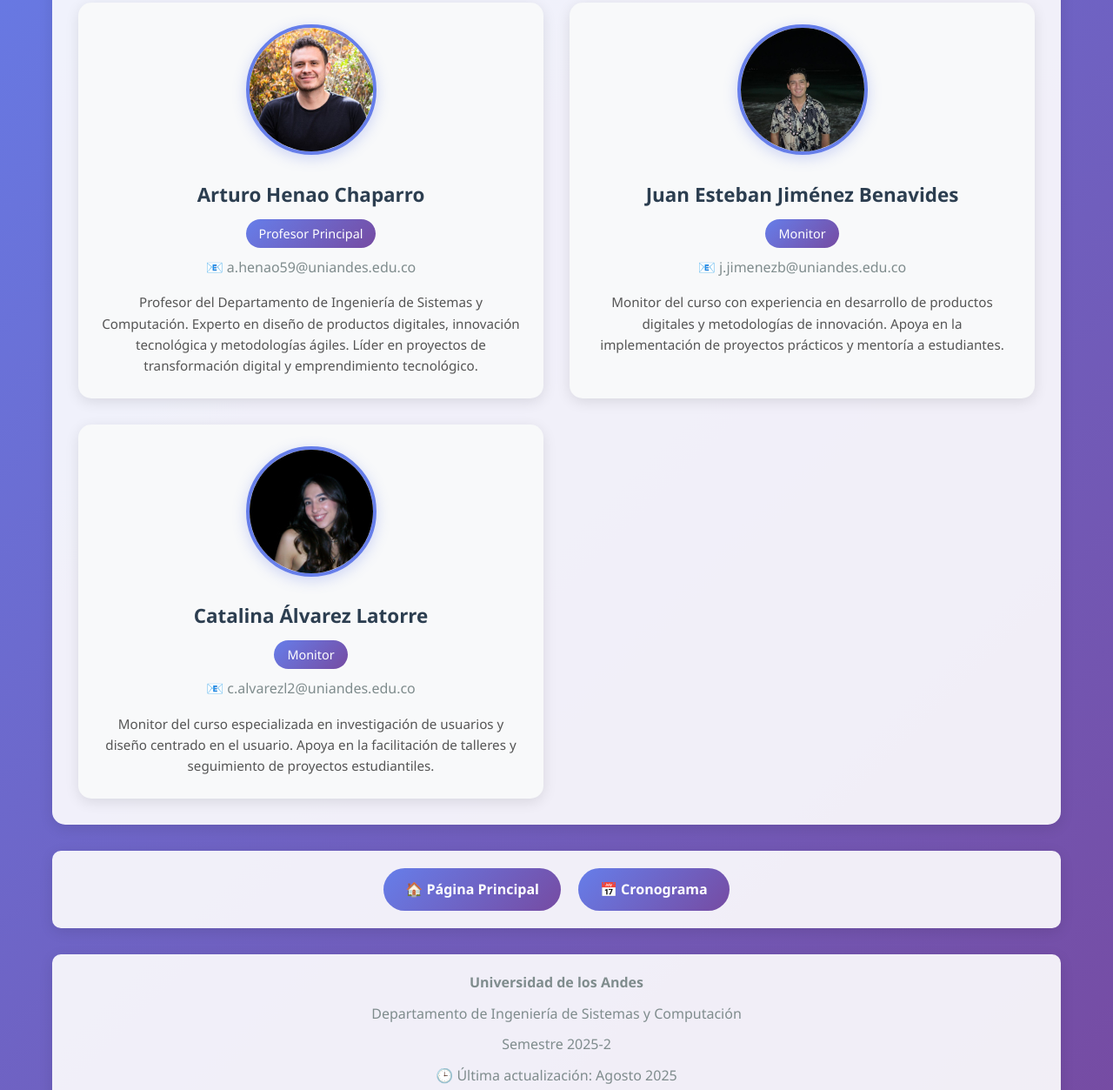
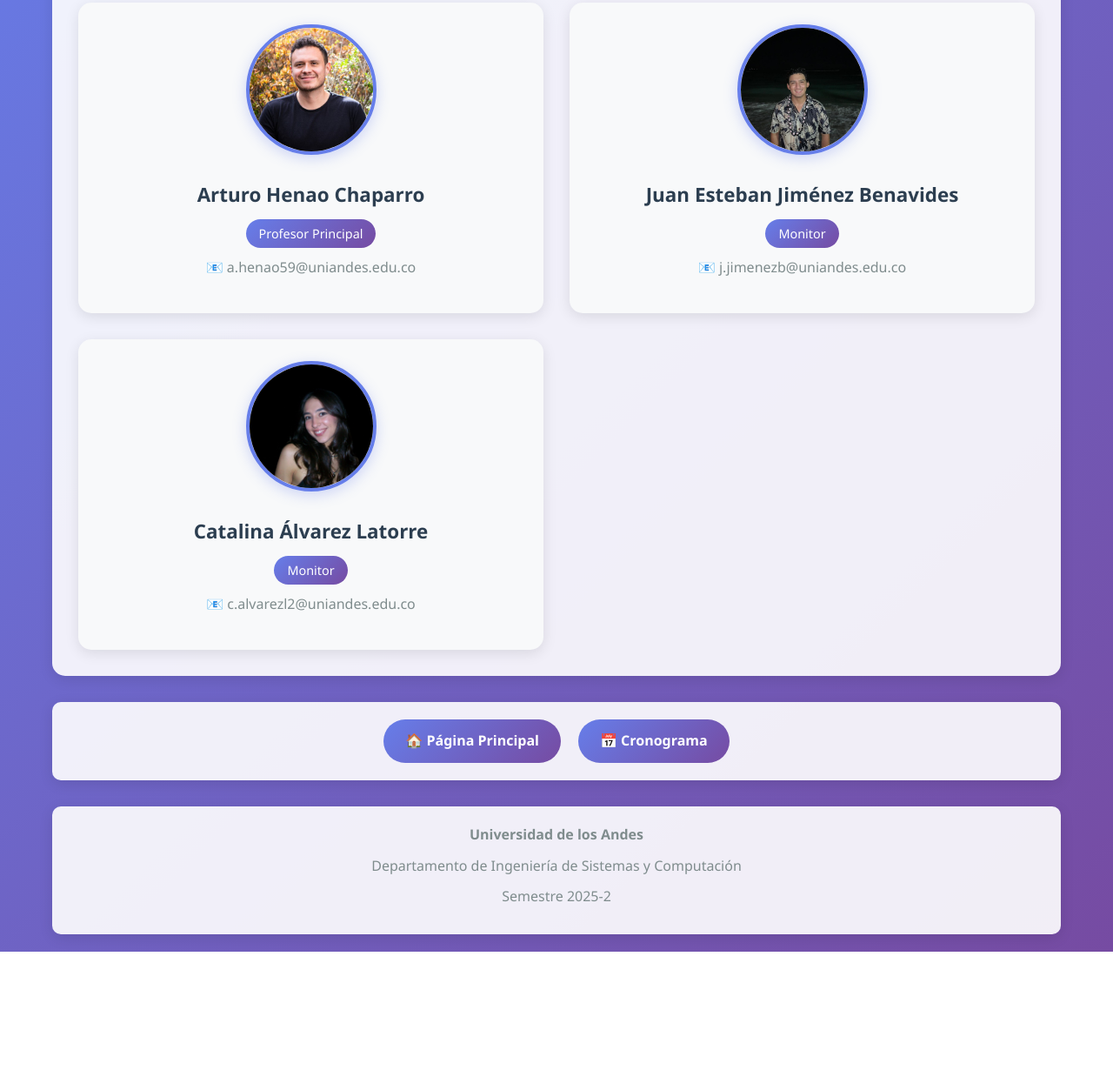
Before and after one commit to Juanes1203/DISENO-DE-PRODUCTOS-E-INNOVACION-202502, a plain HTML site: page team.html in a window 1280 px wide. Shown: the part 315-1568 px from the top of the page at 87% size. After the commit the page ends 1409 px from the top, so only its background shows below. Drawn offline with Linux system fonts and the light colour scheme.

Commit message:
Actualizar sección a 2, simplificar información del equipo y quitar líneas de contacto

```diff
--- a/team.html
+++ b/team.html
@@ -222,11 +222,6 @@
                     <div class="member-name">Arturo Henao Chaparro</div>
                     <div class="role-badge">Profesor Principal</div>
                     <div class="member-email">📧 a.henao59@uniandes.edu.co</div>
-                    <div class="member-bio">
-                        Profesor del Departamento de Ingeniería de Sistemas y Computación.
-                        Experto en diseño de productos digitales, innovación tecnológica y metodologías ágiles.
-                        Líder en proyectos de transformación digital y emprendimiento tecnológico.
-                    </div>
                 </div>
 
                 <div class="team-member">
@@ -234,10 +229,6 @@
                     <div class="member-name">Juan Esteban Jiménez Benavides</div>
                     <div class="role-badge">Monitor</div>
                     <div class="member-email">📧 j.jimenezb@uniandes.edu.co</div>
-                    <div class="member-bio">
-                        Monitor del curso con experiencia en desarrollo de productos digitales y metodologías de innovación.
-                        Apoya en la implementación de proyectos prácticos y mentoría a estudiantes.
-                    </div>
                 </div>
 
                 <div class="team-member">
@@ -245,10 +236,6 @@
                     <div class="member-name">Catalina Álvarez Latorre</div>
                     <div class="role-badge">Monitor</div>
                     <div class="member-email">📧 c.alvarezl2@uniandes.edu.co</div>
-                    <div class="member-bio">
-                        Monitor del curso especializada en investigación de usuarios y diseño centrado en el usuario.
-                        Apoya en la facilitación de talleres y seguimiento de proyectos estudiantiles.
-                    </div>
                 </div>
             </div>
         </div>
@@ -264,7 +251,6 @@
             <p><strong>Universidad de los Andes</strong></p>
             <p>Departamento de Ingeniería de Sistemas y Computación</p>
             <p>Semestre 2025-2</p>
-            <p>🕒 Última actualización: Agosto 2025</p>
         </div>
     </div>
 </body>
```
Also changed, not shown: index.html (+1 -3 lines), welcome.html (+0 -1 lines).
